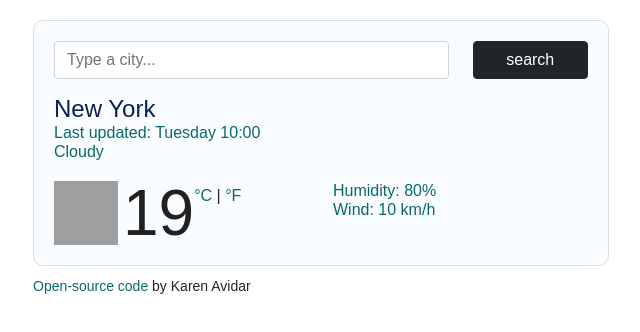
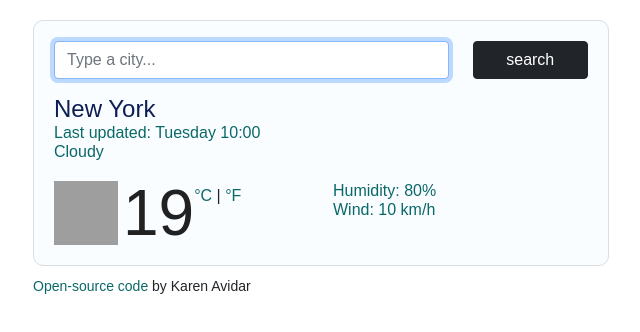
Before and after one commit to karenleeav/react-weather-app, a React (Create React App) app: page / in a window 1280 px wide. Shown: the top 332 px of the page, without its empty margins (319-959 px from the left). Built offline with nearby package versions, Linux system fonts and the light colour scheme; grey boxes are pictures that could not be loaded.

Commit message:
added autofocus to form

```diff
--- a/src/Weather.js
+++ b/src/Weather.js
@@ -23,6 +23,7 @@ let weatherData = {
               placeholder="Type a city..."
               className="form-control"
               autoComplete="off"
+              autoFocus="on"
             />
           </div>
           <div className="col-3">
```
Also changed, not shown: 1 other file (tests, documents, lock files or other folders).
